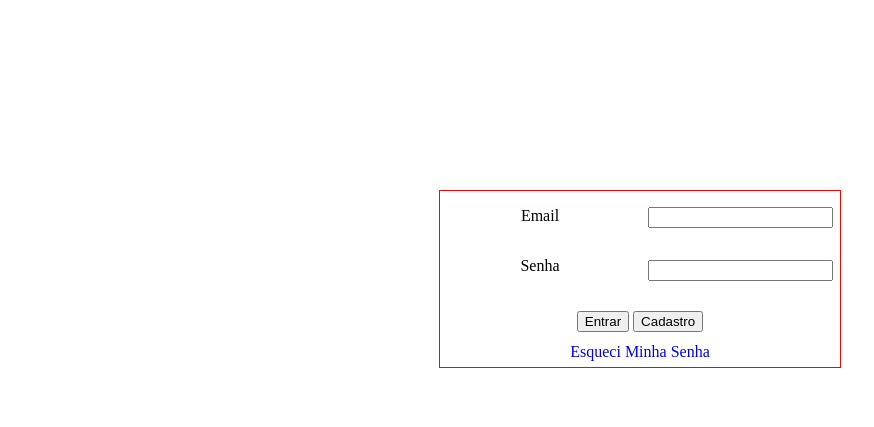
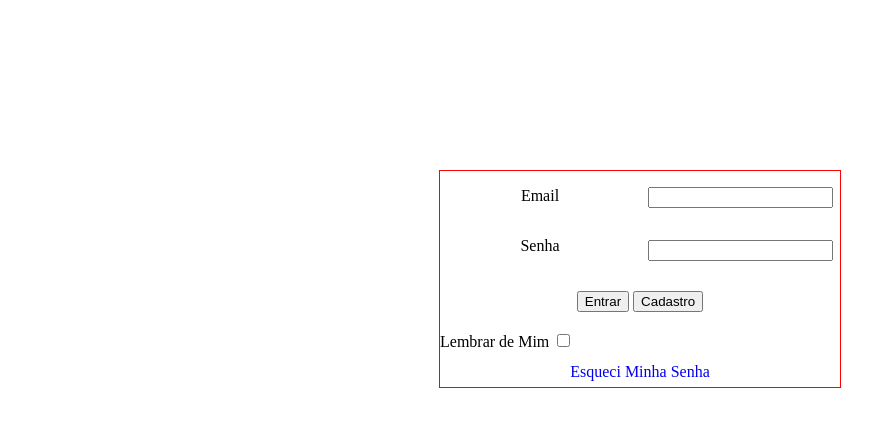
Before and after one commit to KrowDevilu/Projeto-Site-Ado-o, a plain HTML site: page Projeto Empresarial/Página 5/pag5.html in a window 1280 px wide. Shown: the part 151-578 px from the top of the page, without its empty margins (0-874 px from the left). Drawn offline with Linux system fonts and the light colour scheme.

Commit message:
Add files via upload

```diff
--- a/Projeto Empresarial/Página 5/pag5.css
+++ b/Projeto Empresarial/Página 5/pag5.css
@@ -14,7 +14,7 @@ div header {
     grid-area: header;
     display: flex;
     align-items: center;
-    margin-left:30px;
+    margin-left: 30px;
 }
 div main{
     width: 400px;
@@ -23,8 +23,8 @@ div main{
     border: 1px solid red;
     display: grid;
     grid-template-columns: 1fr 1fr;
-    grid-template-rows: 15vh 4vh 3vh ;
-    grid-template-areas: "texto campo"  "senha senha" "pass pass";
+    grid-template-rows: 15vh 5vh  4vh  3vh ;
+    grid-template-areas: "texto campo"  "senha senha" "lem lem" "pass pass";
 }
 
 div main aside{
@@ -52,3 +52,8 @@ div main footer{
 div main footer a{
     text-decoration: none;
 }
+div main nav{
+    display: inline-block;
+    text-align: left;
+    grid-area: lem;
+}
--- a/Projeto Empresarial/Página 5/pag5.html
+++ b/Projeto Empresarial/Página 5/pag5.html
@@ -25,6 +25,10 @@
                 <button>Entrar</button>
                 <button>Cadastro</button>
             </article>
+            <nav>
+                <label>Lembrar de Mim</label>
+                <input type="checkbox">
+            </nav>
             <footer>
                 <a href="#">Esqueci Minha Senha</a>
             </footer>
```
